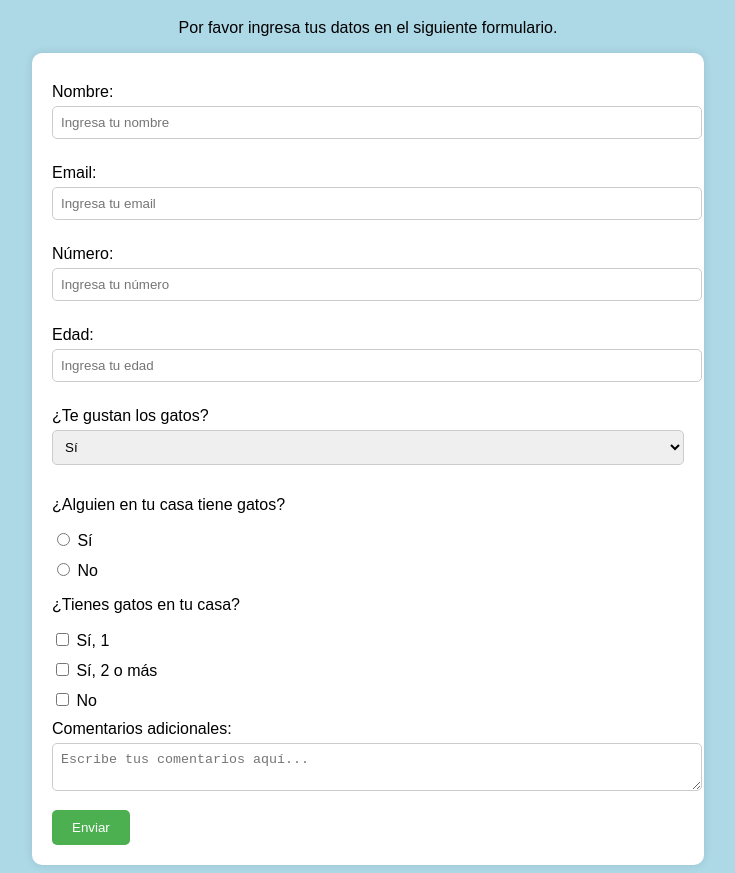
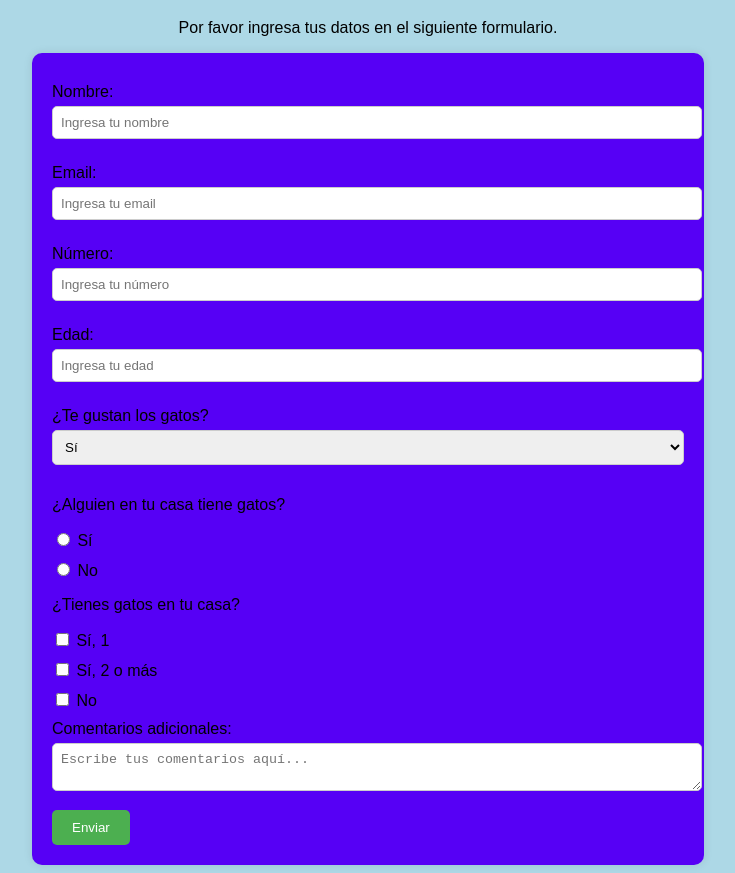
Before and after one commit to FROYLANSOLORZANO/FORMULARIOV2, a plain HTML site: page index.html in a window 1280 px wide. Shown: the part 61-934 px from the top of the page, without its empty margins (272-1007 px from the left). Drawn offline with Linux system fonts and the light colour scheme.

Commit message:
Cambio de color del Background

```diff
--- a/style.css
+++ b/style.css
@@ -8,7 +8,7 @@ body {
   }
 
   form {
-    background-color: white;
+    background-color: rgb(86, 0, 245);
     padding: 20px;
     margin: 0 auto;
     width: 50%;
```
